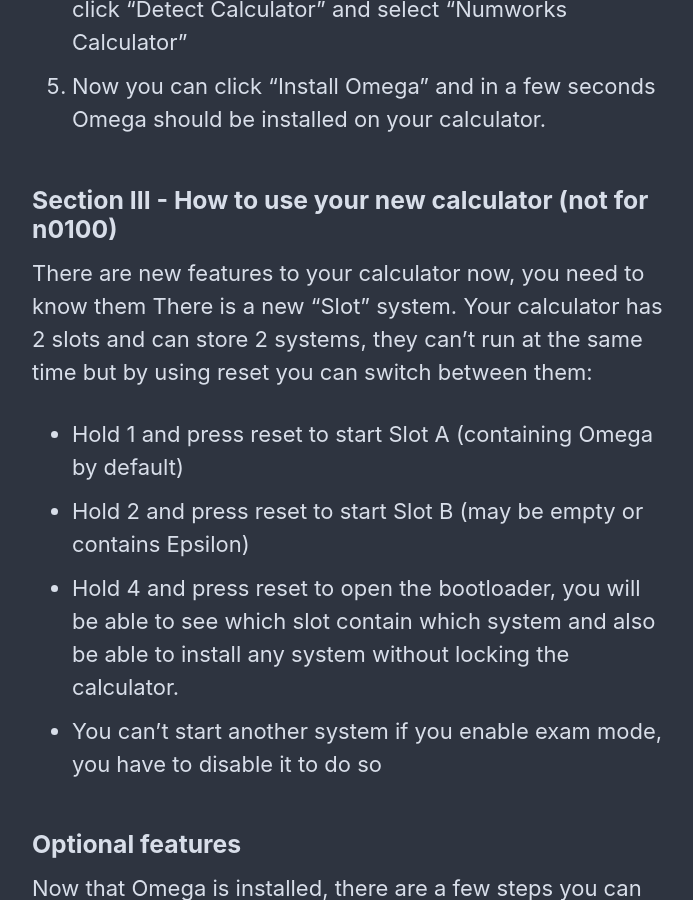
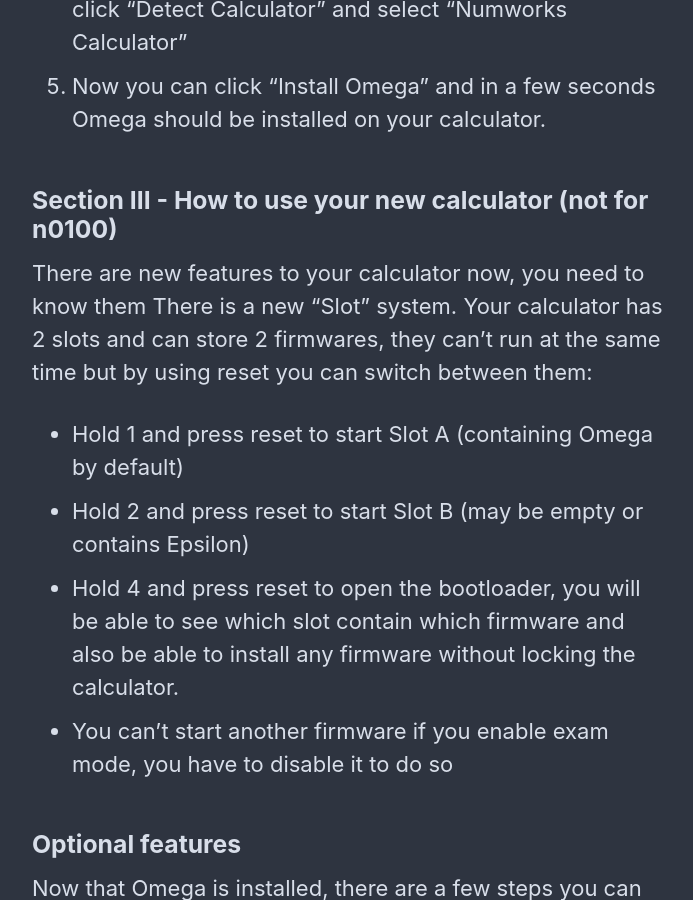
Before and after one commit to Omega-Numworks/Omega-Guide, a Jekyll site: the page built from _pages/en_US/omega.md, in a window 1280 px wide and 900 px high, scrolled down 1208 px. Shown: the whole window, without its empty margins (290-983 px from the left). Built offline with Jekyll 4.4.1, drawn with Linux system fonts in a browser that asks for light colours; comment, search, counter and statistics services are not loaded.

Commit message:
Update omega.md
system -> firmware

```diff
--- a/_pages/en_US/omega.md
+++ b/_pages/en_US/omega.md
@@ -30,11 +30,11 @@
 ### Section III - How to use your new calculator (not for n0100)
 
 There are new features to your calculator now, you need to know them
-There is a new "Slot" system. Your calculator has 2 slots and can store 2 systems, they can't run at the same time but by using reset you can switch between them:
+There is a new "Slot" system. Your calculator has 2 slots and can store 2 firmwares, they can't run at the same time but by using reset you can switch between them:
 - Hold 1 and press reset to start Slot A (containing Omega by default)
 - Hold 2 and press reset to start Slot B (may be empty or contains Epsilon)
-- Hold 4 and press reset to open the bootloader, you will be able to see which slot contain which system and also be able to install any system without locking the calculator.
-- You can’t start another system if you enable exam mode, you have to disable it to do so
+- Hold 4 and press reset to open the bootloader, you will be able to see which slot contain which firmware and also be able to install any firmware without locking the calculator.
+- You can’t start another firmware if you enable exam mode, you have to disable it to do so
 
 ### Optional features
 
```
